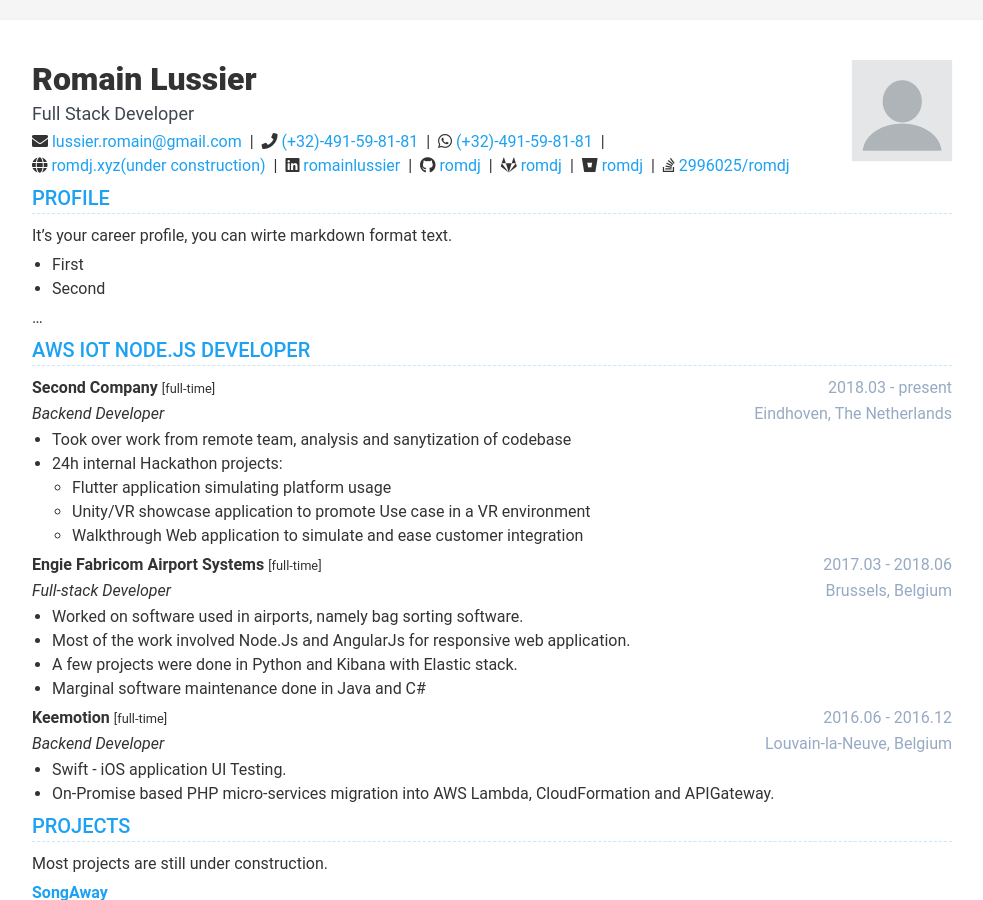
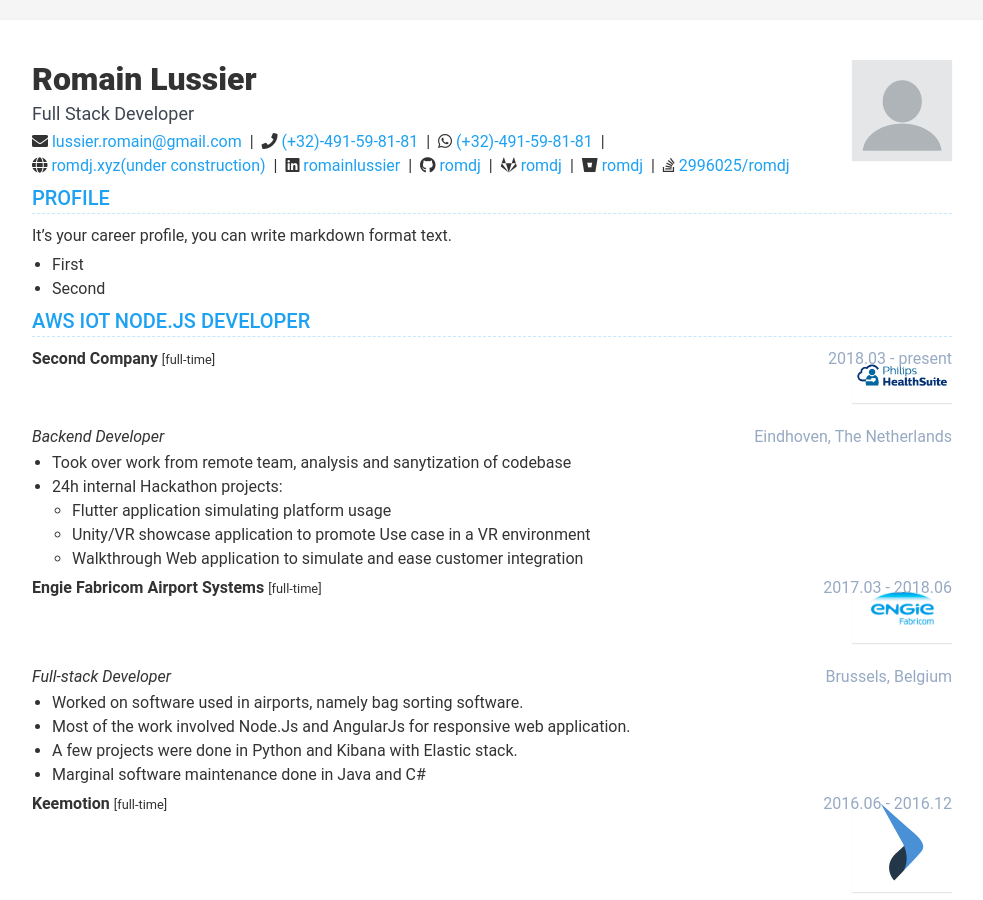
Before and after one commit to romdj/romdj.github.io, a Jekyll site: the page built from index.html, in a window 1280 px wide and 900 px high. Shown: the whole window, without its empty margins (148-1131 px from the left). Built offline with Jekyll 4.4.1, drawn with Linux system fonts in a browser that asks for light colours; nearby versions of some CDN libraries.

Commit message:
attempt to add company logos

```diff
--- a/_data/data.yml
+++ b/_data/data.yml
@@ -58,11 +58,10 @@ profile:
   display: true
   title: Profile
   details: |
-    It's your career profile, you can wirte markdown format text.
+    It's your career profile, you can write markdown format text.
     + First
     + Second
 
-    ...
 
 education:
   display: true
--- a/_includes/experiences.html
+++ b/_includes/experiences.html
@@ -10,6 +10,7 @@
 
         <div class="upper-row">
             <div class="company">
+                <img class="avatar" src="{{ site.baseurl }}/assets/images/companies/{{ experience.logo }}" alt="avatar">
                 {{ experience.company }}
                 {% if experience.tag %}
                 <small>[{{ experience.tag }}]</small>
```
